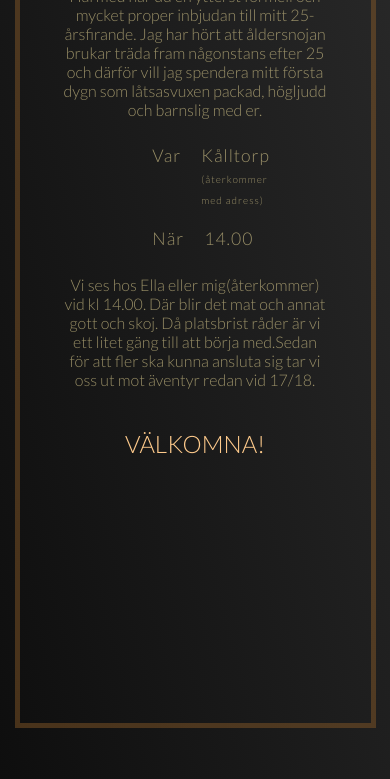
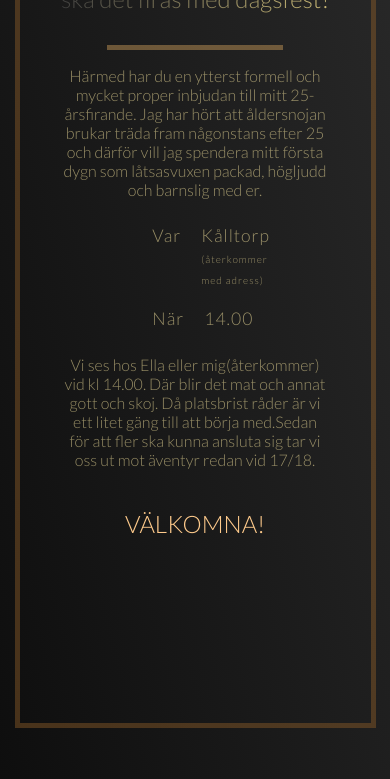
Before and after one commit to liinneea-a/card, a plain HTML site: page index.html in a window 390 px wide. Shown: the part 203-982 px from the top of the page. Drawn offline with Linux system fonts and the light colour scheme.

Commit message:
ändrade marin

```diff
--- a/style.css
+++ b/style.css
@@ -113,7 +113,7 @@ h1 {
 
 @media (max-width:620px) {
     h1 {font-size: 5rem;}
-    .text-container {margin-top: 5rem;}
+    .text-container {margin-top: 10rem;}
     .text {font-size: 1rem;}
     .info {font-size: 1.1rem;}
     .welcome {font-size: 1.5rem;}
```
